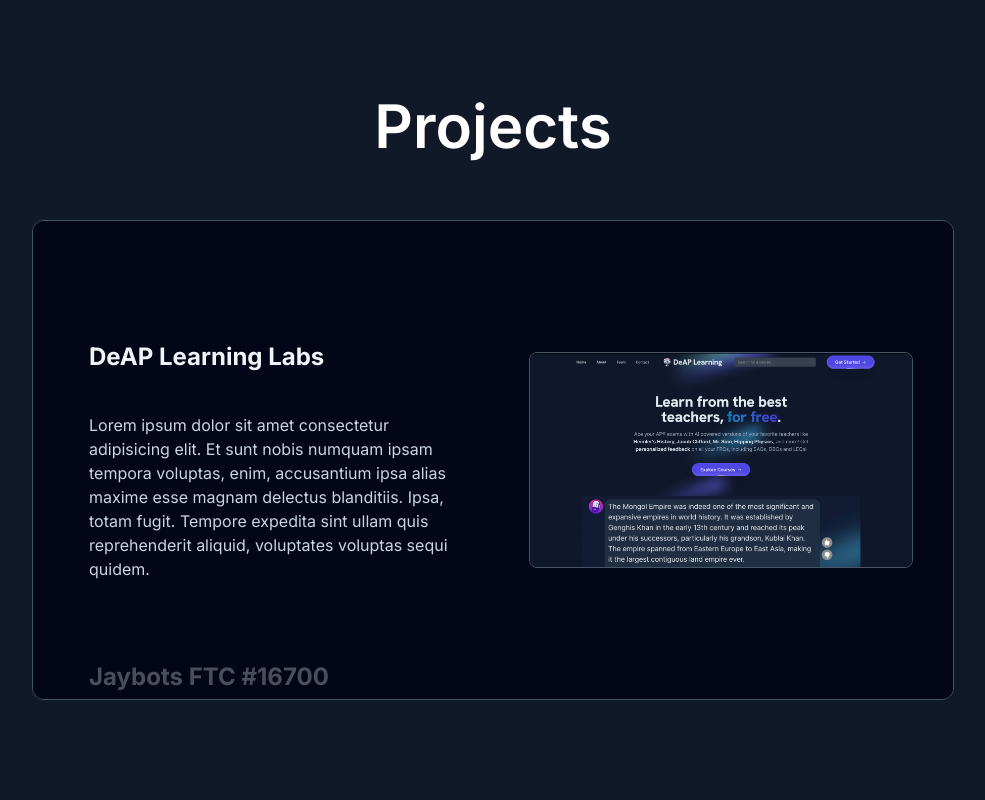
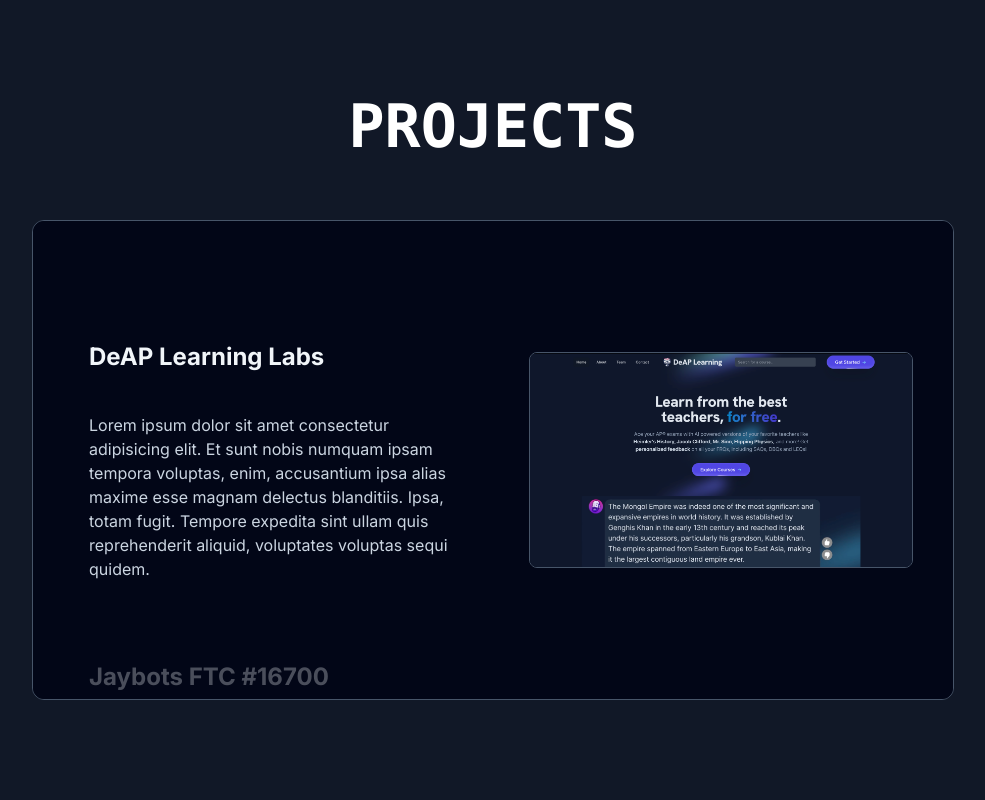
Before and after one commit to jedim101/matthewglasser.org, a Next.js app: page /projects in a window 1280 px wide. Shown: the top 800 px of the page, without its empty margins (147-1132 px from the left). Built offline with nearby package versions, Linux system fonts and the light colour scheme.

Commit message:
implement title

```diff
--- a/app/about/page.tsx
+++ b/app/about/page.tsx
@@ -1,9 +1,10 @@
+import TitleReveal from "@/components/titleReveal";
 import Link from "next/link";
 
 export default function About() {
 	return (
 		<main className="flex min-h-screen w-screen flex-col items-center space-y-16 bg-gray-900 p-12 pt-24">
-			<h1 className="text-6xl font-semibold text-white">About</h1>
+			<TitleReveal className="text-6xl font-semibold text-white" text="About" />
 			<h2 className="flex text-4xl font-semibold text-gray-200">
 				<span className="animate-waving-hand mr-2">👋</span>Hi! I&apos;m Matthew
 			</h2>
--- a/app/contact/page.tsx
+++ b/app/contact/page.tsx
@@ -1,5 +1,6 @@
 "use client";
 
+import TitleReveal from "@/components/titleReveal";
 import Link from "next/link";
 import { useState } from "react";
 
@@ -10,7 +11,7 @@
 
 	return (
 		<main className="flex min-h-screen w-screen flex-col items-center space-y-16 bg-gray-900 p-12 pt-24">
-			<h1 className="text-6xl font-semibold text-white">Contact</h1>
+			<TitleReveal className="text-6xl font-semibold text-white" text="Contact" />
 
 			<p className="max-w-4xl text-center text-lg text-gray-300">
 				You can send me a message here, or email me at{" "}
--- a/app/projects/page.tsx
+++ b/app/projects/page.tsx
@@ -1,6 +1,7 @@
 "use client";
 import React from "react";
 import { StickyScroll } from "@/components/sticky-scroll";
+import TitleReveal from "@/components/titleReveal";
 
 const content = [
 	{
@@ -32,7 +33,7 @@
 export default function Projects() {
 	return (
 		<main className="flex min-h-screen w-screen flex-col items-center space-y-16 bg-gray-900 p-12 pt-24">
-			<h1 className="text-6xl font-semibold text-white">Projects</h1>
+			<TitleReveal className="text-6xl font-semibold text-white" text="Projects" />
 			<StickyScroll content={content} />
 		</main>
 	);
```
